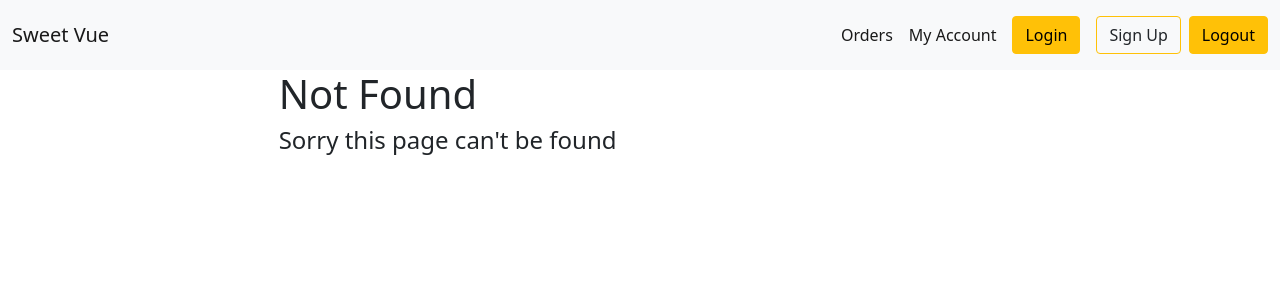
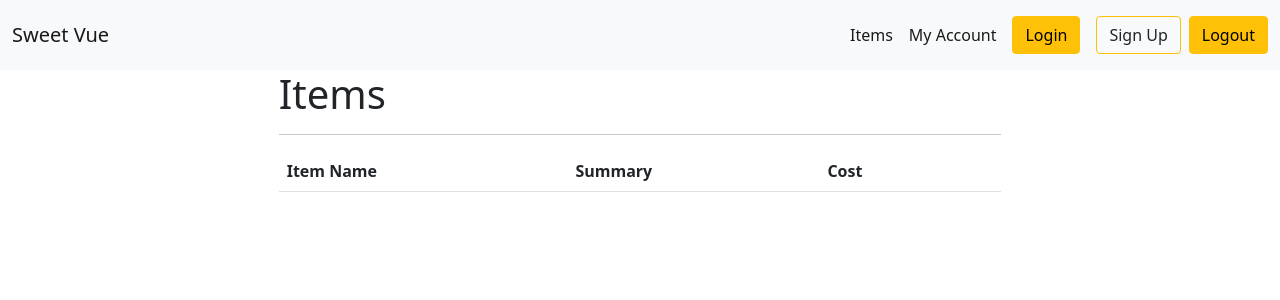
Before and after one commit to ESweet4/cis410-fa21-sweet-vue, a Vue app: page /items in a window 1280 px wide. Before the commit this address had no page. Shown: the top 300 px of the page. Built offline with nearby package versions, Linux system fonts and the light colour scheme.

Commit message:
15.2 12/1 attempted to store items, something went wrong

```diff
--- a/src/App.vue
+++ b/src/App.vue
@@ -17,6 +17,9 @@ export default {
   components: {
     "my-header": Header,
   },
+  created() {
+    this.$store.dispatch("getItems");
+  },
 };
 </script>
 
--- a/src/components/Header.vue
+++ b/src/components/Header.vue
@@ -16,11 +16,8 @@
       <div class="collapse navbar-collapse" id="navbarNav">
         <ul class="navbar-nav ms-auto">
           <li class="nav-item">
-            <router-link
-              class="nav-link active"
-              aria-current="page"
-              to="/orders"
-              >Orders</router-link
+            <router-link class="nav-link active" aria-current="page" to="/items"
+              >Items</router-link
             >
           </li>
           <li class="nav-item">
--- /dev/null
+++ b/src/components/Items.vue
@@ -0,0 +1,36 @@
+<template>
+  <div>
+    <h1>Items</h1>
+    <hr />
+    <table class="table">
+      <thead>
+        <tr>
+          <th>Item Name</th>
+          <th>Summary</th>
+          <th>Cost</th>
+          <th></th>
+        </tr>
+      </thead>
+      <tbody>
+        <!-- <tr v-for="anItem in theItems" :key="anItem.ItemFK">
+          <th>{{ anItem.ItemName }}</th>
+          <th>{{ anItem.Summary }}</th>
+          <th>{{ anItem.Cost }}</th>
+          <th><router-link to:="`/orders/${anItem.ItemFK}`">Details</th>
+        </tr> -->
+      </tbody>
+    </table>
+  </div>
+</template>
+
+<script>
+export default {
+  computed: {
+    theItems() {
+      return this.store.state.items;
+    },
+  },
+};
+</script>
+
+<style></style>
--- a/src/components/OrderDetail.vue
+++ b/src/components/OrderDetail.vue
@@ -1,6 +1,6 @@
 <template>
   <div>
-    <h1>Order Detail</h1>
+    <h1>Item Detail</h1>
   </div>
 </template>
 
--- a/src/routes.js
+++ b/src/routes.js
@@ -8,6 +8,7 @@ import NotFound from "./components/NotFound.vue";
 import OrderCreate from "./components/OrderCreate.vue";
 import Signup from "./components/Signup.vue";
 import Account from "./components/Account.vue";
+import Items from "./components/Items.vue";
 
 const router = createRouter({
   history: createWebHistory(),
@@ -15,6 +16,7 @@ const router = createRouter({
     { path: "/", component: Home },
     { path: "/account", component: Account },
     { path: "/login", component: Login },
+    { path: "/items", component: Items },
     { path: "/orders", component: Orders },
     {
       path: "/orders/:pk",
--- a/src/store.js
+++ b/src/store.js
@@ -1,10 +1,10 @@
 import { createStore } from "vuex";
-
+import axios from "axios";
 export default createStore({
   state: {
     token: null,
     user: null,
-    orders: [],
+    items: [],
   },
   mutations: {
     storeTokenInApp(state, myToken) {
@@ -13,6 +13,16 @@ export default createStore({
     storeUserInApp(state, theUser) {
       state.user = theUser;
     },
+    storeItems(state, items) {
+      state.items = items;
+    },
   },
-  acions: {},
+  acions: {
+    getItems({ commit }) {
+      axios.get("/items").then((aResponse) => {
+        console.log("response in /items", aResponse);
+        commit("storeItems", aResponse.data);
+      });
+    },
+  },
 });
```
